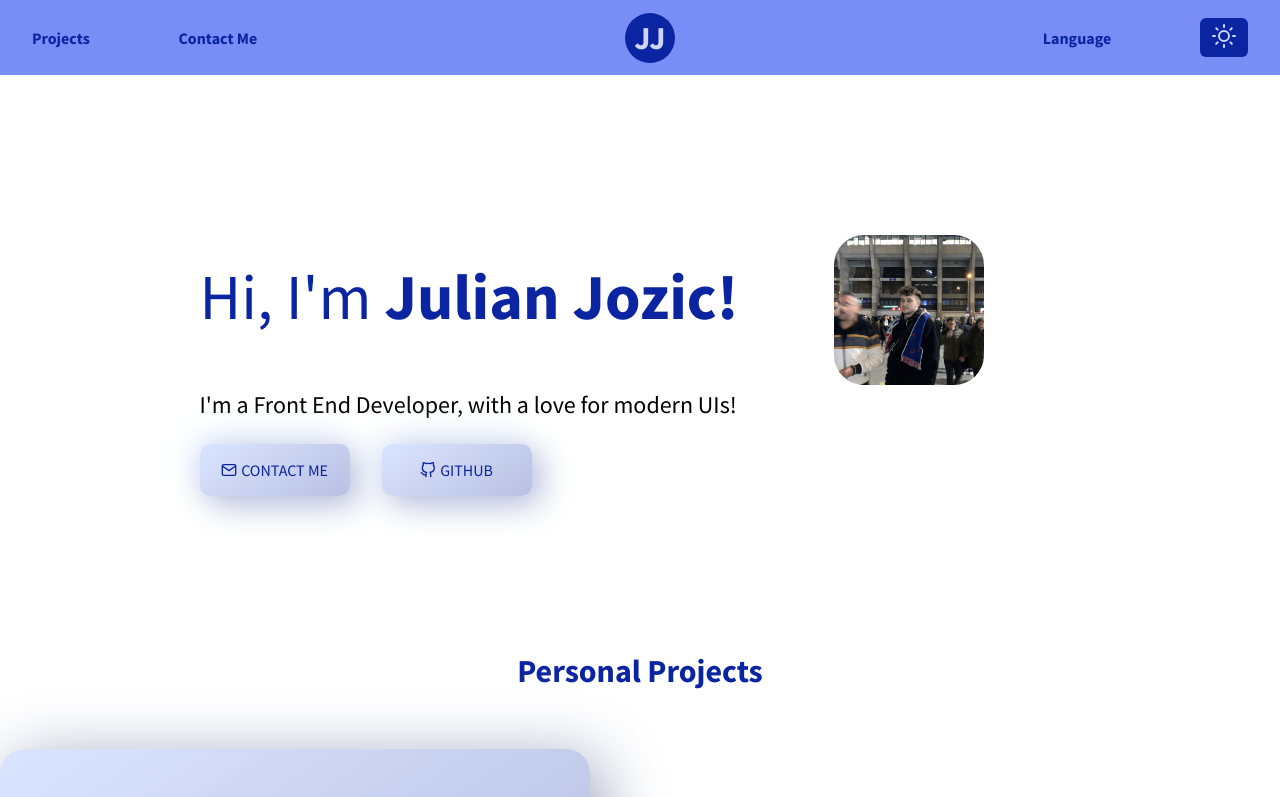
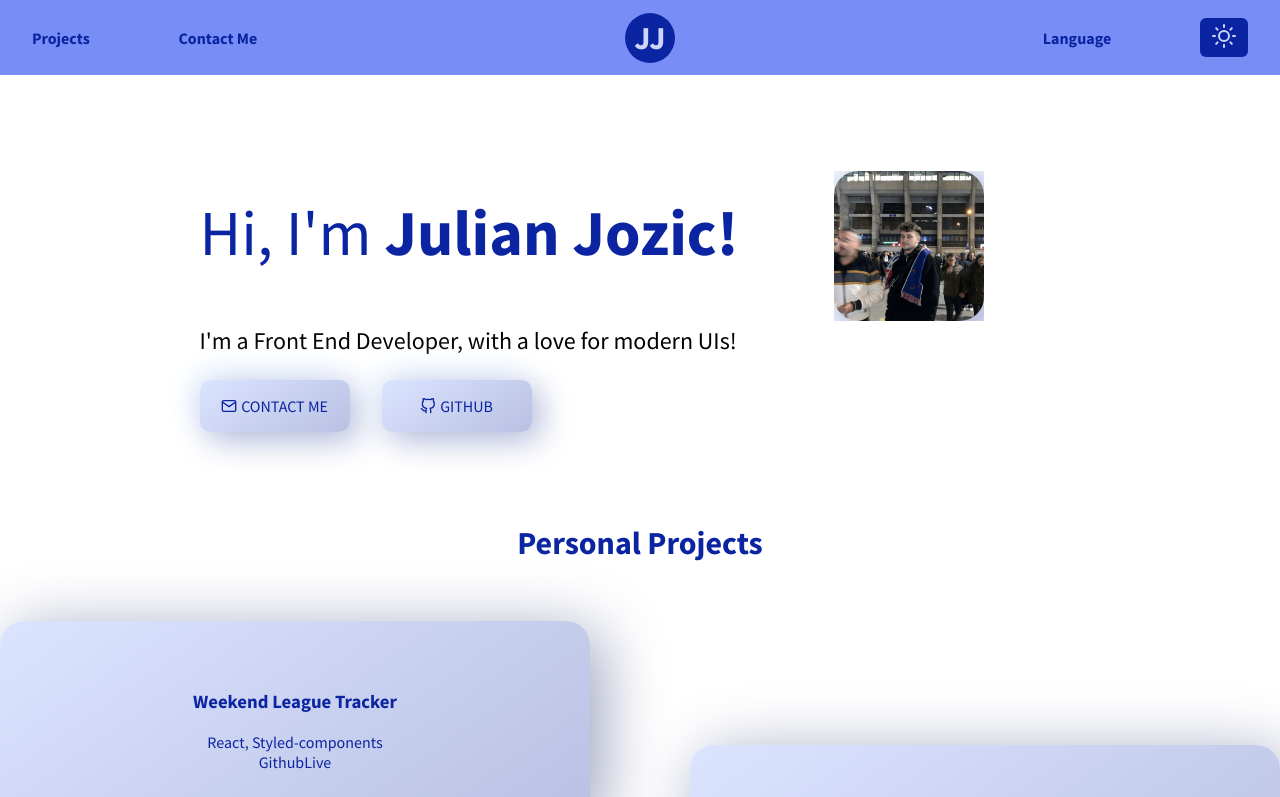
Before and after one commit to jjozic/jj-portfolio-2021, a Next.js app: page / in a window 1280 px wide. Shown: the top 797 px of the page. Built offline with nearby package versions, Linux system fonts and the light colour scheme.

Commit message:
CSS fixes, added css variables

```diff
--- a/styles/Introduction.module.scss
+++ b/styles/Introduction.module.scss
@@ -1,7 +1,7 @@
 .wrapper {
   display: flex;
   justify-content: center;
-  padding: 8rem 0;
+  padding: 4rem 0;
 }
 
 .introduction{
@@ -28,7 +28,7 @@
   align-items: center;
   border-radius: 10px;
   background: linear-gradient(145deg, #dbe4ff, #b9c0e2);
-  box-shadow: 8px 8px 33px #b0b7d8, -8px -8px 33px #eaf3ff;
+  box-shadow: var(--boxshadow);
   color: var(--dark);
   text-transform: uppercase;
   transition: all 0.2s ease;
@@ -36,7 +36,7 @@
     margin-right: 0.25rem;
   }
   &:hover {
-    box-shadow: 8px 8px 33px #979db7, -8px -8px 33px #d3e0f1;
+    box-shadow: var(--boxshadow-big);
     transform: scale(1.05);
   }
 }
@@ -45,6 +45,7 @@
   margin: 2rem 6rem;
   border-radius: 50%;
   & img {
-    border-radius: 30px;
+    border-radius: 24px;
+    box-shadow: var(--boxshadow);
   }
 }
--- a/styles/Skills.module.scss
+++ b/styles/Skills.module.scss
@@ -1,7 +1,7 @@
 .wrapper {
     display: flex;
     flex-direction: column;
-
+    flex-wrap: wrap;
     p {
         display: flex;
         align-items: center;
@@ -14,4 +14,5 @@
     background-color: var(--primary);
     color: white;
     border-radius: 6px;
+    white-space: nowrap;
 }
--- a/styles/globals.css
+++ b/styles/globals.css
@@ -5,6 +5,8 @@
   --dark: #0b24a1;
   --light: #cdd5fb;
   --nav-clr: rgba(87, 113, 243, 0.8);
+  --boxshadow: 8px 8px 33px #b0b7d8, -8px -8px 33px #eaf3ff;
+  --boxshadow-big: 8px 8px 33px #979db7, -8px -8px 33px #d3e0f1;;
   scroll-behavior: smooth;
 }
 
```
